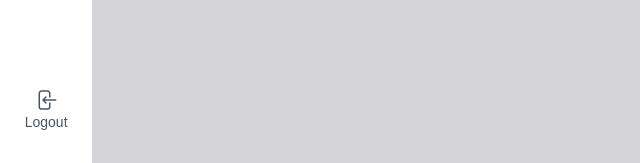
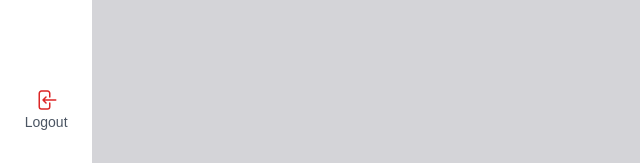
Before and after one commit to wagnnermorais/Next-React-Full-Course, a Next.js app in the folder projects/03 - ADMIN Template/: page / in a window 1280 px wide. Shown: the part 634-797 px from the top of the page, without its empty margins (0-640 px from the left). Built offline with nearby package versions, Linux system fonts and the light colour scheme.

Commit message:
feat: adding styles with className prop

```diff
--- a/projects/03 - ADMIN Template/src/components/template/Sidebar.tsx
+++ b/projects/03 - ADMIN Template/src/components/template/Sidebar.tsx
@@ -14,7 +14,15 @@ export default function Sidebar() {
         <MenuItem url="/notifications" text="Notifications" icon={BellIcon} />
       </ul>
       <ul className="py-4 px-2">
-        <MenuItem url="/" text="Logout" icon={LogoutIcon} />
+        <MenuItem
+          text="Logout"
+          icon={LogoutIcon}
+          className={`
+          text-red-600
+          hover:bg-red-400
+          hover:text-white
+        `}
+        />
       </ul>
     </aside>
   );
```
